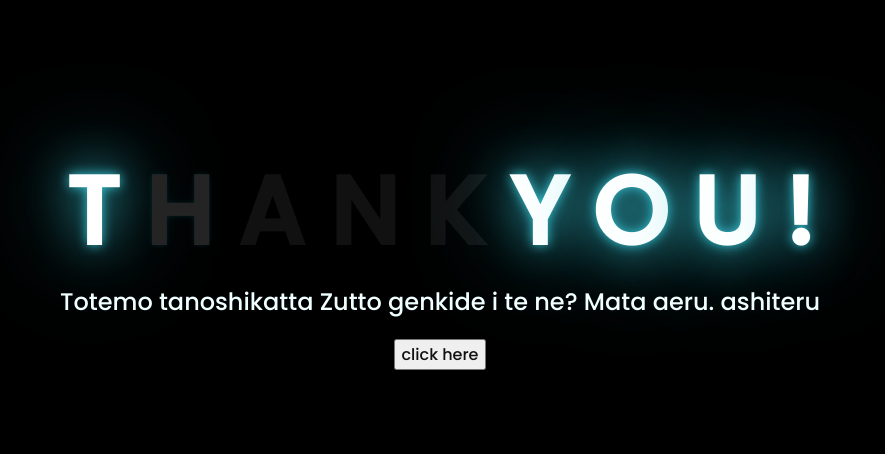
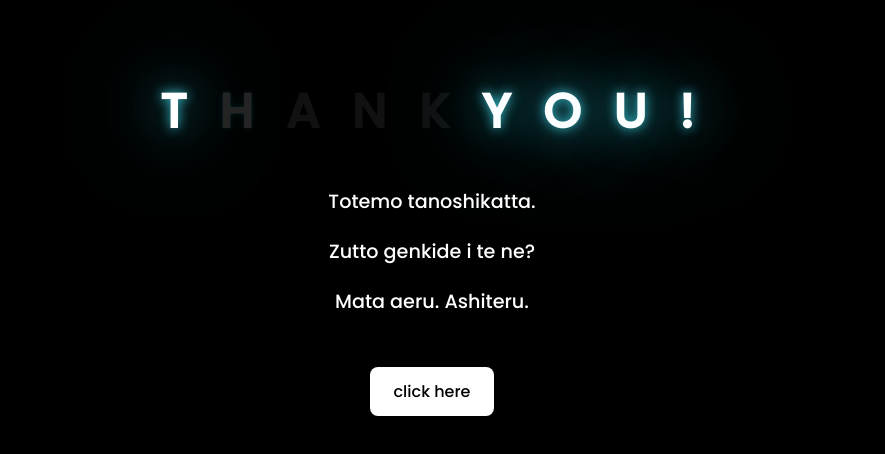
Before and after one commit to jpapan123/Jenny-Leah-Villanueva, a plain HTML site: page index.html in a window 1280 px wide. Shown: the part 154-608 px from the top of the page, without its empty margins (208-1093 px from the left). Drawn offline with Linux system fonts and the light colour scheme.

Commit message:
Update index.html

```diff
--- a/index.html
+++ b/index.html
@@ -1,51 +1,102 @@
 <!DOCTYPE html>
 <html lang="en">
 <head>
-    <meta charset="UTF-8">
-    <meta name="viewport" content="width=device-width, initial-scale=1.0">
+  <meta charset="UTF-8" />
+  <meta name="viewport" content="width=device-width, initial-scale=1.0" />
   <title>Flowers</title>
-    <link rel="stylesheet" href="css/style.css">
-    <link rel="icon" href="img/flowers.png" type="image/x-icon">
+  <link rel="stylesheet" href="css/style.css" />
+  <link rel="icon" href="img/flowers.png" type="image/x-icon" />
   <script>
     function playAudio() {
-            var audio = new Audio('path/to/die_with_a_smile.mp3');
+      var audio = new Audio('path/to/die_with_a_smile.mp3'); // Replace with real path
       audio.play();
     }
     window.onload = playAudio;
   </script>
-</head>
-<html lang="en">
-  <head>
-    <meta charset="UTF-8" />
-    <meta http-equiv="X-UA-Compatible" content="IE=edge" />
-    <meta name="viewport" content="width=device-width, initial-scale=1.0" />
-    <link rel="stylesheet" href="css/style.css" />
-    <link rel="icon" href="img/flowers.png" type="image/x-icon" />
-    <title>Flowers</title>
+  <style>
+    * {
+      box-sizing: border-box;
+    }
+
+    html, body {
+      margin: 0;
+      padding: 0;
+      height: 100%;
+      background-color: black;
+      color: white;
+      font-family: 'Arial', sans-serif;
+    }
+
+    .wrapper {
+      min-height: 100vh;
+      display: flex;
+      flex-direction: column;
+      justify-content: center;
+      align-items: center;
+      text-align: center;
+      padding: 20px;
+    }
+
+    .greetings {
+      font-size: 3rem;
+      letter-spacing: 10px;
+      margin-bottom: 20px;
+    }
+
+    .greetings span {
+      display: inline-block;
+    }
+
+    .description {
+      font-size: 1.2rem;
+      margin-bottom: 30px;
+      line-height: 1.6;
+    }
+
+    .button button {
+      padding: 12px 24px;
+      font-size: 1rem;
+      background-color: white;
+      color: black;
+      border: none;
+      border-radius: 8px;
+      cursor: pointer;
+      transition: background-color 0.3s ease;
+    }
+
+    .button button:hover {
+      background-color: #dddddd;
+    }
+
+    .button a {
+      text-decoration: none;
+      color: black;
+    }
+  </style>
 </head>
 <body>
+  <div class="wrapper">
     <div class="greetings">
-      <!-- silahkan menambah kata sesuai keinginan dengan <span>text...</span -->
       <span>T</span>
       <span>H</span>
       <span>A</span>
       <span>N</span>
       <span>K</span>
-
       <span>Y</span>
       <span>O</span>
       <span>U</span>
       <span>!</span>
     </div>
+
     <div class="description">
-      <span>Totemo tanoshikatta</span>
-      <span>Zutto genkide i te ne?</span>
-      <span>Mata aeru. ashiteru</span>
+      <p>Totemo tanoshikatta.</p>
+      <p>Zutto genkide i te ne?</p>
+      <p>Mata aeru. Ashiteru.</p>
     </div>
+
     <div class="button">
-      <button>
-        <a href="flower.html">click here</a>
-      </button>
+      <button><a href="flower.html">click here</a></button>
+    </div>
   </div>
 </body>
 </html>
```
Lines whose indentation alone changed are shown as unchanged.
